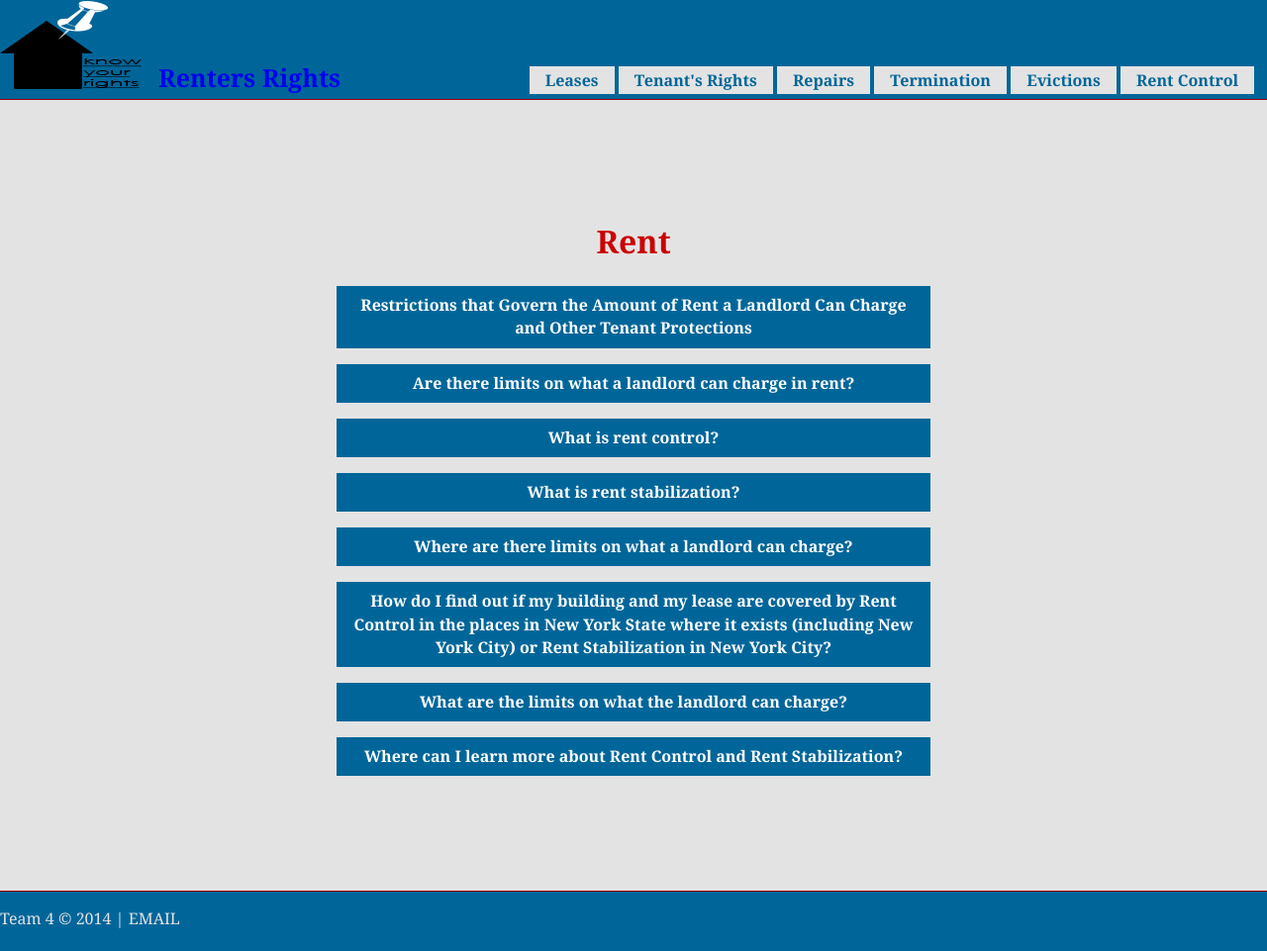
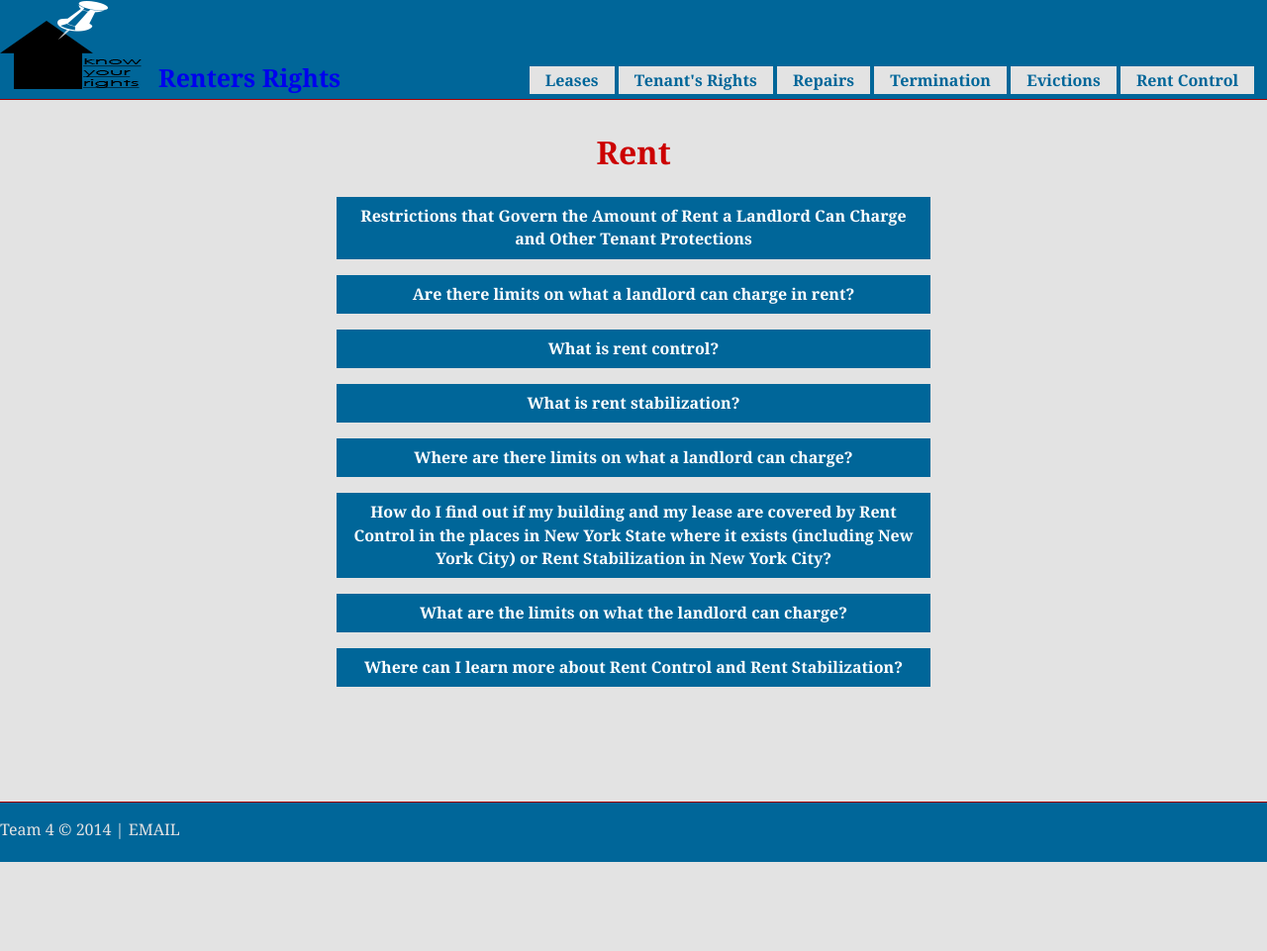
Before and after one commit to iinf362/team4, a Jekyll site: the page built from rent.html, in a window 1280 px wide and 961 px high. Shown: the whole window at 99% size. Built offline with Jekyll 4.4.1, drawn with Linux system fonts in a browser that asks for light colours; nearby versions of some CDN libraries.

Commit message:
fixed padding

```diff
--- a/css/main.css
+++ b/css/main.css
@@ -181,7 +181,7 @@ p {
 	max-width: 700px;
 	margin: 0 auto;
 	padding-bottom: 100px;
-	padding-top: 200px;
+	padding-top: 110px;
 }
 
 .container h1, h2, h3 {
```
